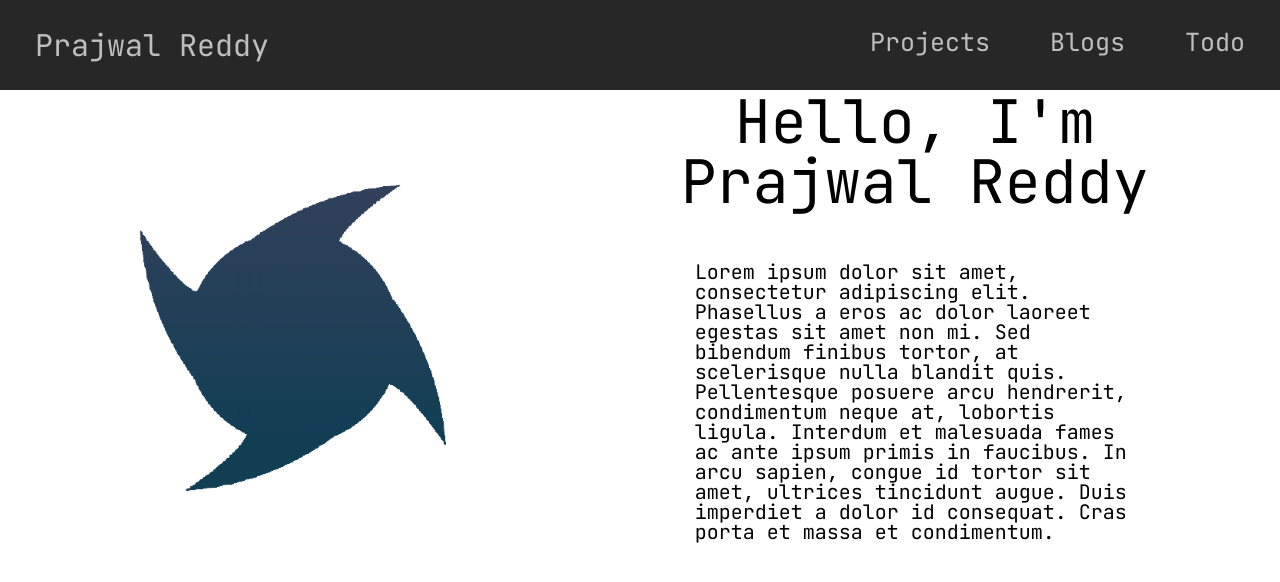
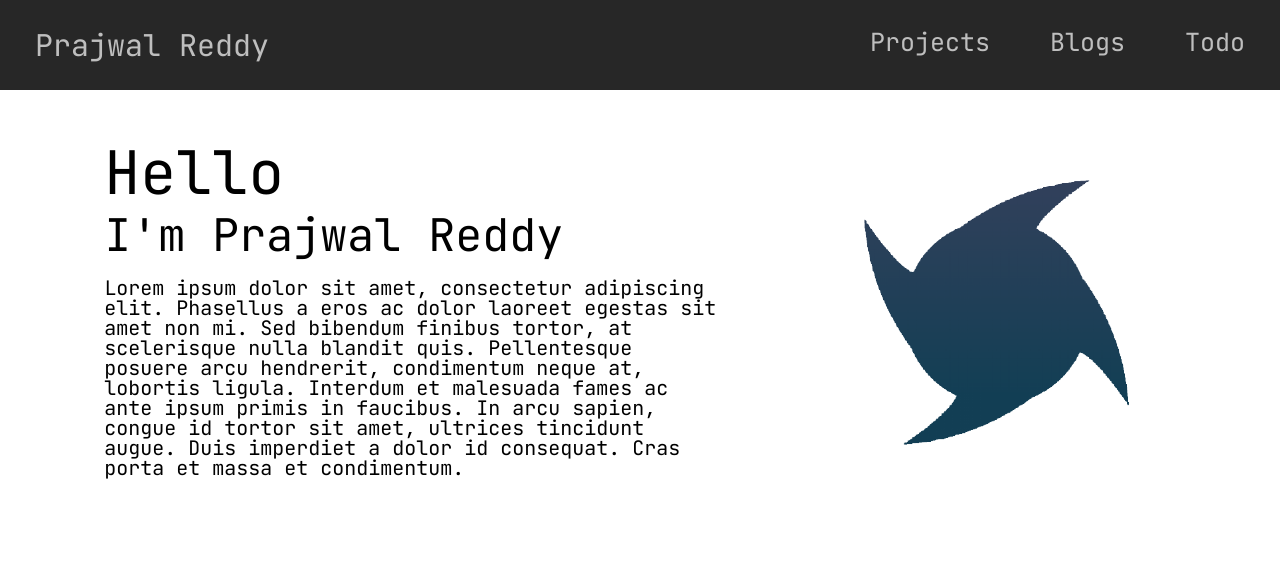
Before and after one commit to PrajwalMReddy/PrajwalMReddy, a Vue app: page / in a window 1280 px wide. Shown: the top 582 px of the page. Built offline with nearby package versions, Linux system fonts and the light colour scheme.

Commit message:
Adjust About Styles

```diff
--- a/src/components/HomeAbout.vue
+++ b/src/components/HomeAbout.vue
@@ -1,8 +1,8 @@
 <template>
   <div id="about-home">
-    <img id="about-logo" src="../img/hurricane.png">
     <div id="about-text-div">
-      <h1 id="about-text-header">Hello, I'm Prajwal Reddy</h1>
+      <h1 id="about-text-header"> Hello </h1>
+      <h2 id="about-text-subheader">I'm Prajwal Reddy</h2>
       <p id="about-text">
         Lorem ipsum dolor sit amet, consectetur adipiscing elit.
         Phasellus a eros ac dolor laoreet egestas sit amet non mi.
@@ -13,6 +13,7 @@
         Duis imperdiet a dolor id consequat. Cras porta et massa et condimentum.
       </p>
     </div>
+    <img id="about-img" src="../img/hurricane.png">
   </div>
 </template>
 
@@ -26,13 +27,8 @@ export default {
 #about-home {
   display: flex;
   justify-content: space-evenly;
-}
 
-#about-logo {
-  height: auto;
-  width: 30%;
-
-  margin: 60px;
+  margin-left: 50px;
 }
 
 #about-text-div {
@@ -40,17 +36,32 @@ export default {
   justify-content: center;
   flex-direction: column;
 
+  margin-top: -10px;
   width: 50%;
 }
 
 #about-text-header {
   font-size: 60px;
-  text-align: center;
+  text-align: justify;
+}
+
+#about-text-subheader {
+  font-size: 45px;
+  text-align: justify;
+
+  margin-top: 10px;
 }
 
 #about-text {
   font-size: 20px;
 
-  margin: 50px 100px;
+  margin-top: 20px;
+}
+
+#about-img {
+  height: auto;
+  width: 27%;
+
+  margin: 60px;
 }
 </style>
```
